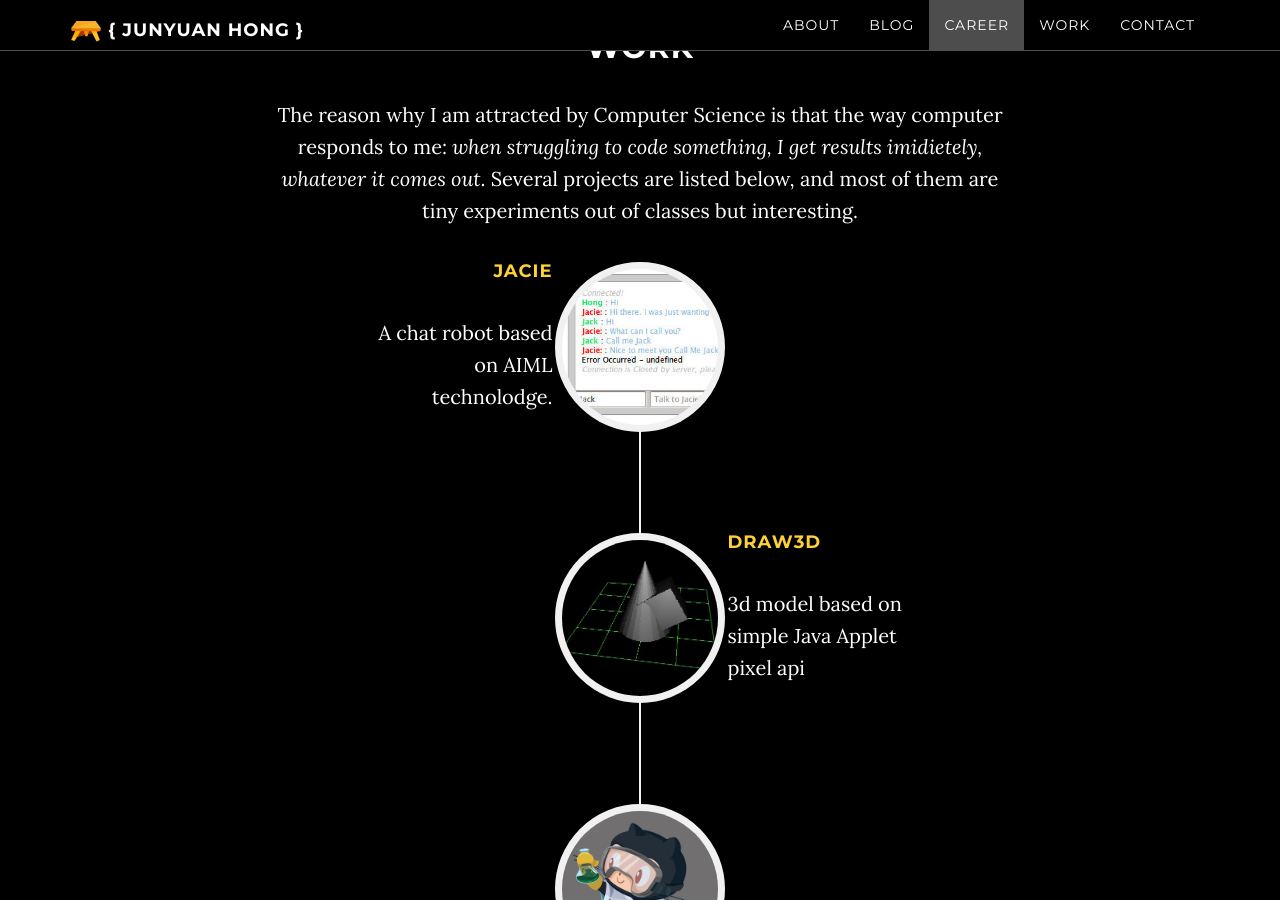
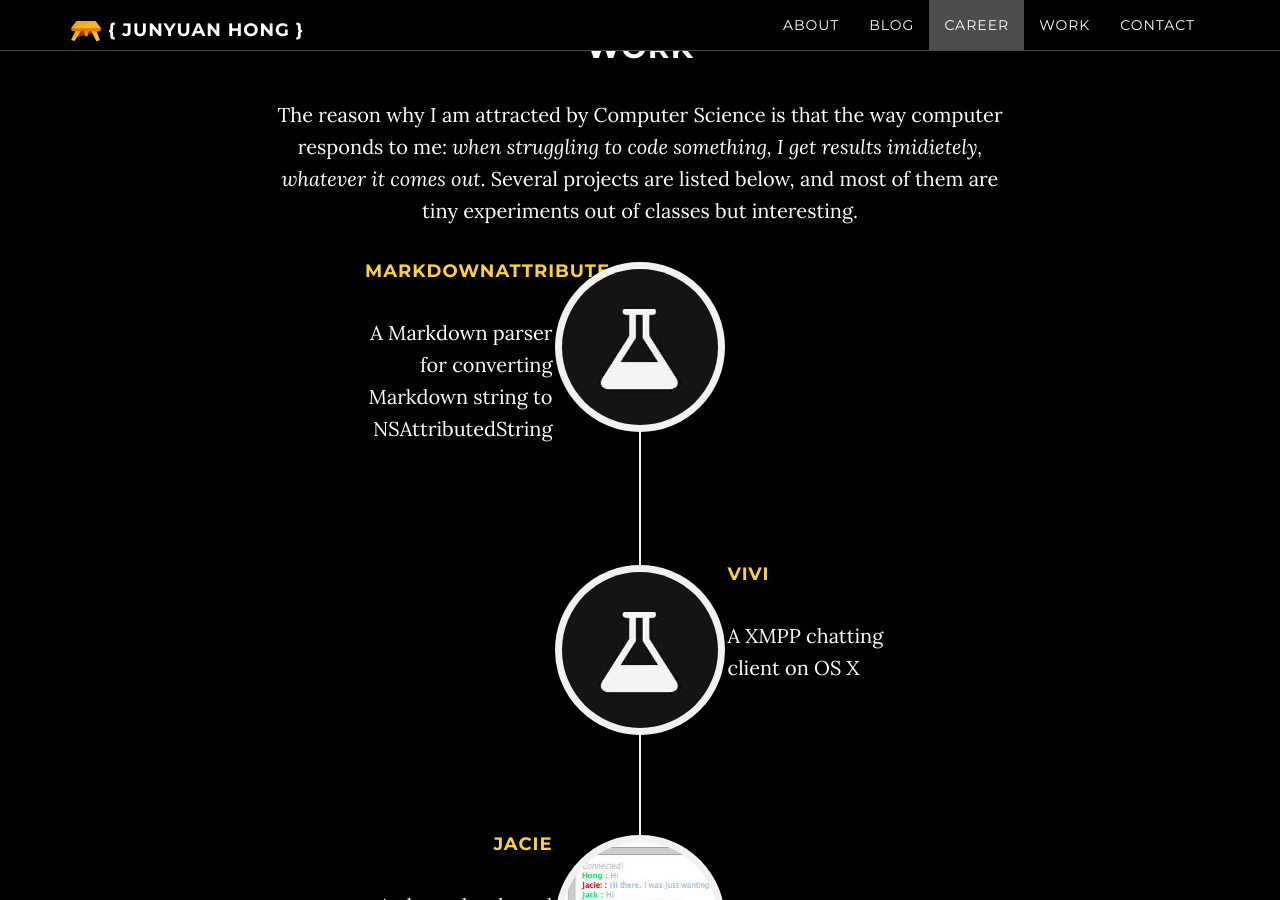
Before and after one commit to jyhong836/jyhong836.github.io, a Jekyll site: the page built from index.html, in a window 1280 px wide and 900 px high, scrolled down 3648 px. Built offline with Jekyll 4.4.1, drawn with Linux system fonts in a browser that asks for light colours; Markdown is read by kramdown in place of the engine named in the settings; comment, search, counter and statistics services are not loaded; some of the changed text lies outside the part shown.

Commit message:
Add two works.

```diff
--- a/_config.yml
+++ b/_config.yml
@@ -79,11 +79,21 @@ reddit-share: False
 # Work variables
 
 works:
+  - url: "/MarkdownAttribute"
+    title: "MarkdownAttribute"
+    # image: "img/work/jacie.jpg"
+    date: "October 2015"
+    description: "A Markdown parser for converting Markdown string to NSAttributedString"
+  - url: "/Vivi"
+    title: "Vivi"
+    # image: "img/work/jacie.jpg"
+    date: "July 2015"
+    description: "A XMPP chatting client on OS X"
   - url: "/jacie"
     title: "Jacie"
     image: "img/work/jacie.jpg"
     date: "January 2014"
-    description: "A chat robot based on AIML technolodge. "
+    description: "A chat robot based on AIML technolodge"
   - url: "/draw3d"
     title: "Draw3D"
     image: "img/work/draw3d.jpg"
```
Also changed, not shown: img/labtocat.png (renamed from img/labrobot.png), 5 other files.
